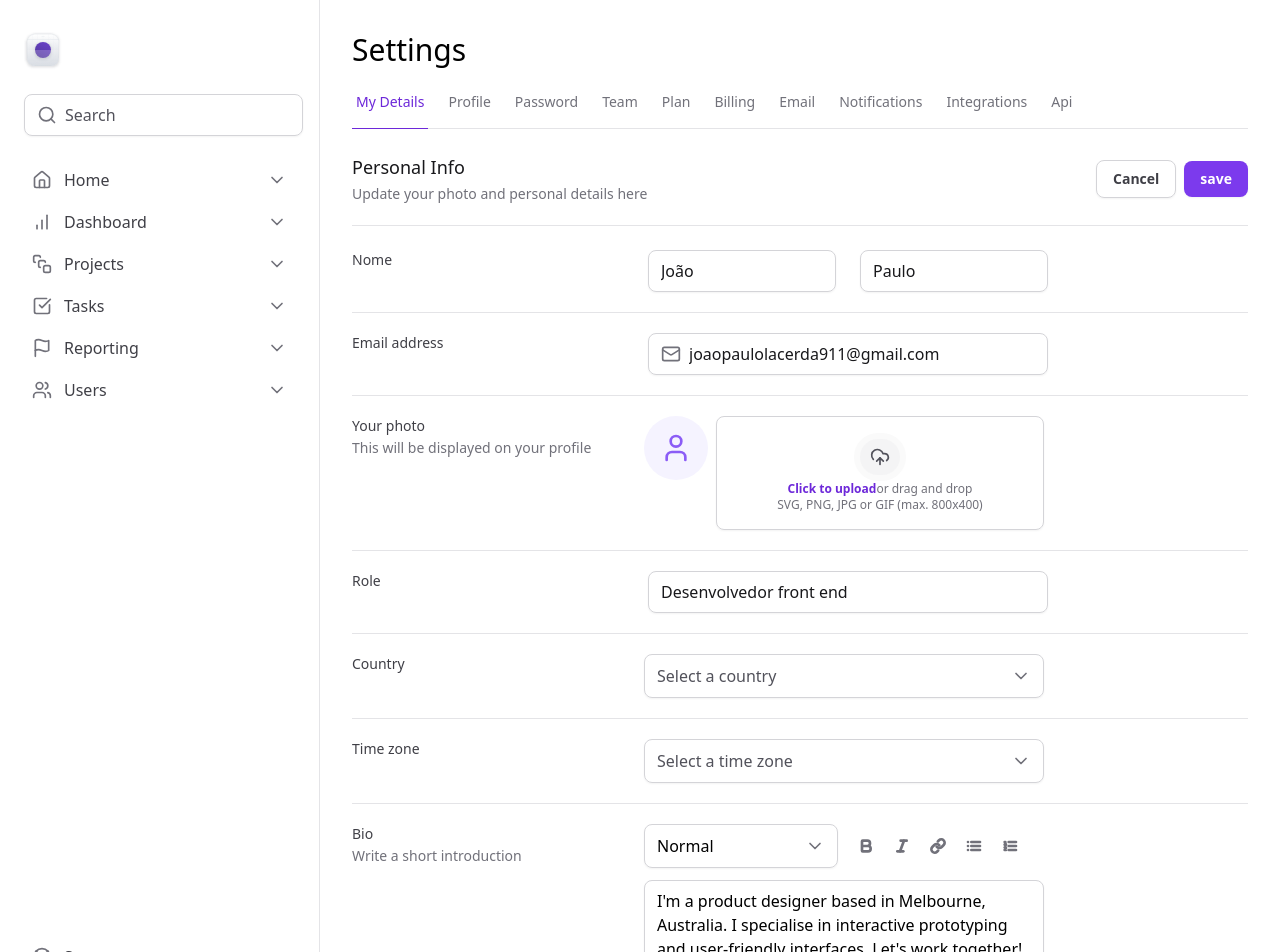
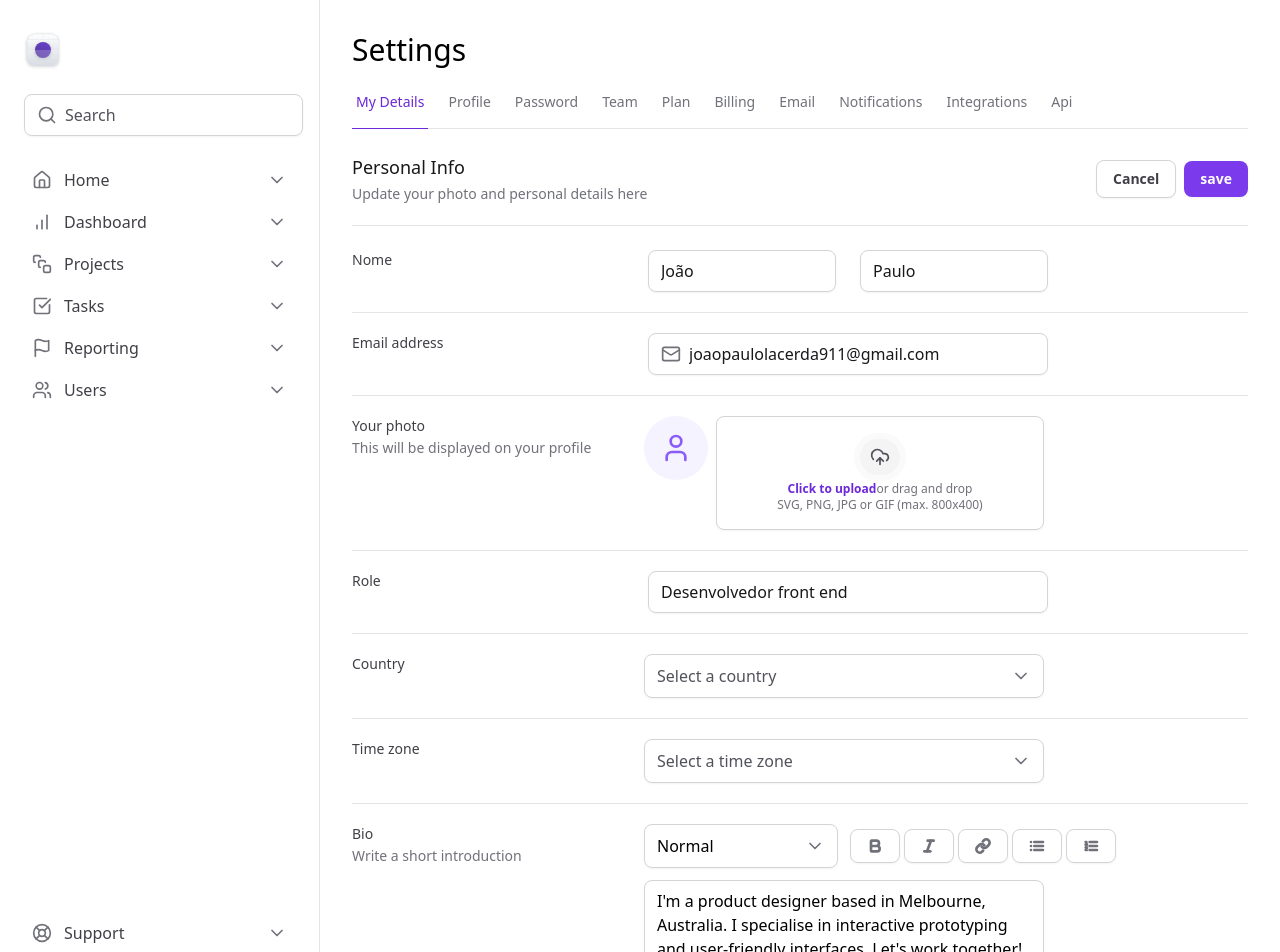
Before and after one commit to joao911/masterizando-tailwind, a Next.js app: page / in a window 1280 px wide. Shown: the top 952 px of the page. Built offline with nearby package versions, Linux system fonts and the light colour scheme.

Commit message:
feat: start variants

```diff
--- a/package.json
+++ b/package.json
@@ -20,7 +20,8 @@
     "lucide-react": "^0.473.0",
     "next": "15.1.4",
     "react": "^19.0.0",
-    "react-dom": "^19.0.0"
+    "react-dom": "^19.0.0",
+    "tailwind-variants": "^1.0.0"
   },
   "devDependencies": {
     "@eslint/eslintrc": "^3",
--- /dev/null
+++ b/src/app/components/Button/index.tsx
@@ -0,0 +1,26 @@
+import React, { ComponentProps } from 'react'
+import { tv, VariantProps } from 'tailwind-variants'
+
+const button = tv({
+  base: [
+    'rounded-lg px-4 py-2 text-sm font-semibold outline-none shadow-sm',
+    'focus-visible:ring-2 focus-visible:ring-violet-500 focus-visible:ring-offset-2',
+    'active:opacity-80', // Corrigido aqui
+  ],
+  variants: {
+    variant: {
+      primary: 'bg-violet-600 text-white hover:bg-violet-700',
+      outline: 'border border-zinc-300 bg-white text-zinc-700 hover:bg-zinc-50',
+      ghost: 'border border-zinc-300 text-zinc-700 hover:bg-zinc-50',
+    },
+  },
+  defaultVariants: {
+    variant: 'primary',
+  },
+})
+
+export type ButtonProps = ComponentProps<'button'> & VariantProps<typeof button>
+
+export const Button = ({ variant, ...props }: ButtonProps) => {
+  return <button {...props} className={button({ variant })} />
+}
--- a/src/app/components/Sidebar/components/Profile/index.tsx
+++ b/src/app/components/Sidebar/components/Profile/index.tsx
@@ -1,5 +1,6 @@
 import React from 'react'
 import { LogOut } from 'lucide-react'
+import { Button } from '@/app/components/Button'
 
 export const Profile: React.FC = () => {
   return (
@@ -17,9 +18,9 @@
           joaopaulolacerda911@gmail.com
         </span>
       </div>
-      <button type="button" className="hove:bg-zinc-50 ml-auto rounded p-2">
+      <Button variant="ghost" type="button">
         <LogOut className="h-5 w-5 text-zinc-500" />
-      </button>
+      </Button>
     </div>
   )
 }
--- a/src/app/components/form/fileInput/FileList/index.tsx
+++ b/src/app/components/form/fileInput/FileList/index.tsx
@@ -6,6 +6,7 @@
 import { Trash2, UploadCloud } from 'lucide-react'
 import { formatBytes } from '@/ultils/format-bytes'
 import { useAutoAnimate } from '@formkit/auto-animate/react'
+import { Button } from '@/app/components/Button'
 
 export const FileList: React.FC = () => {
   const { files } = useFileInput()
@@ -35,12 +36,9 @@
               <span className="text-sm font-medium text-zinc-700">80%</span>
             </div>
           </div>
-          <button
-            type="button"
-            className="ml-auto rounded-md p-2 hover:bg-zinc-50"
-          >
+          <Button type="button" variant="ghost">
             <Trash2 className="h-5 w-5 text-zinc-500" />
-          </button>
+          </Button>
         </div>
       ))}
     </div>
--- a/src/app/page.tsx
+++ b/src/app/page.tsx
@@ -9,6 +9,7 @@
 import { SelectComponent } from './components/form/SelectComponent'
 import { SelectItem } from './components/form/SelectComponent/SelectItem'
 import { TextArea } from './components/form/TextArea'
+import { Button } from './components/Button'
 
 export default function Home() {
   return (
@@ -25,19 +26,10 @@
             </span>
           </div>
           <div className="ml-auto flex items-center gap-2">
-            <button
-              type="button"
-              className="hove4:bg-zinc-50 rounded-lg border border-zinc-300 px-4 py-2 text-sm font-semibold text-zinc-700 shadow-sm"
-            >
+            <Button type="button" variant="outline">
               Cancel
-            </button>
-            <button
-              type="submit"
-              form="form"
-              className="rounded-lg bg-violet-600 px-4 py-2 text-sm font-semibold text-white shadow-sm hover:bg-violet-700"
-            >
-              save
-            </button>
+            </Button>
+            <Button type="submit">save</Button>
           </div>
         </div>
         <form
@@ -148,24 +140,24 @@
                   <SelectItem text="Normal" value="normal" />
                 </SelectComponent>
                 <div className="flex items-center gap-1">
-                  <button type="button" className="hove:bg-zinc-50 rounded p-2">
+                  <Button type="button" variant="ghost">
                     <Bold className="h-4 w-4 text-zinc-500" strokeWidth={4} />
-                  </button>
-                  <button type="button" className="hove:bg-zinc-50 rounded p-2">
+                  </Button>
+                  <Button type="button" variant="ghost">
                     <Italic className="h-4 w-4 text-zinc-500" strokeWidth={4} />
-                  </button>
-                  <button type="button" className="hove:bg-zinc-50 rounded p-2">
+                  </Button>
+                  <Button type="button" variant="ghost">
                     <Link className="h-4 w-4 text-zinc-500" strokeWidth={4} />
-                  </button>
-                  <button type="button" className="hove:bg-zinc-50 rounded p-2">
+                  </Button>
+                  <Button type="button" variant="ghost">
                     <List className="h-4 w-4 text-zinc-500" strokeWidth={4} />
-                  </button>
-                  <button type="button" className="hove:bg-zinc-50 rounded p-2">
+                  </Button>
+                  <Button type="button" variant="ghost">
                     <ListOrdered
                       className="h-4 w-4 text-zinc-500"
                       strokeWidth={4}
                     />
-                  </button>
+                  </Button>
                 </div>
               </div>
               <TextArea
@@ -195,21 +187,12 @@
           </div>
 
           <div className="flex items-center justify-end gap-2 pt-5">
-            <button
-              type="button"
-              className="hove4:bg-zinc-50 rounded-lg border border-zinc-300 px-4 py-2 text-sm font-semibold text-zinc-700 shadow-sm"
-            >
+            <Button type="button" variant="outline">
               Cancel
-            </button>
-            <button
-              type="submit"
-              className="rounded-lg bg-violet-600 px-4 py-2 text-sm font-semibold text-white shadow-sm hover:bg-violet-700"
-            >
-              save
-            </button>
+            </Button>
+            <Button type="submit">save</Button>
           </div>
         </form>
-        <p>oiii</p>
       </div>
     </>
   )
```
Also changed, not shown: 1 other file (tests, documents, lock files or other folders).
